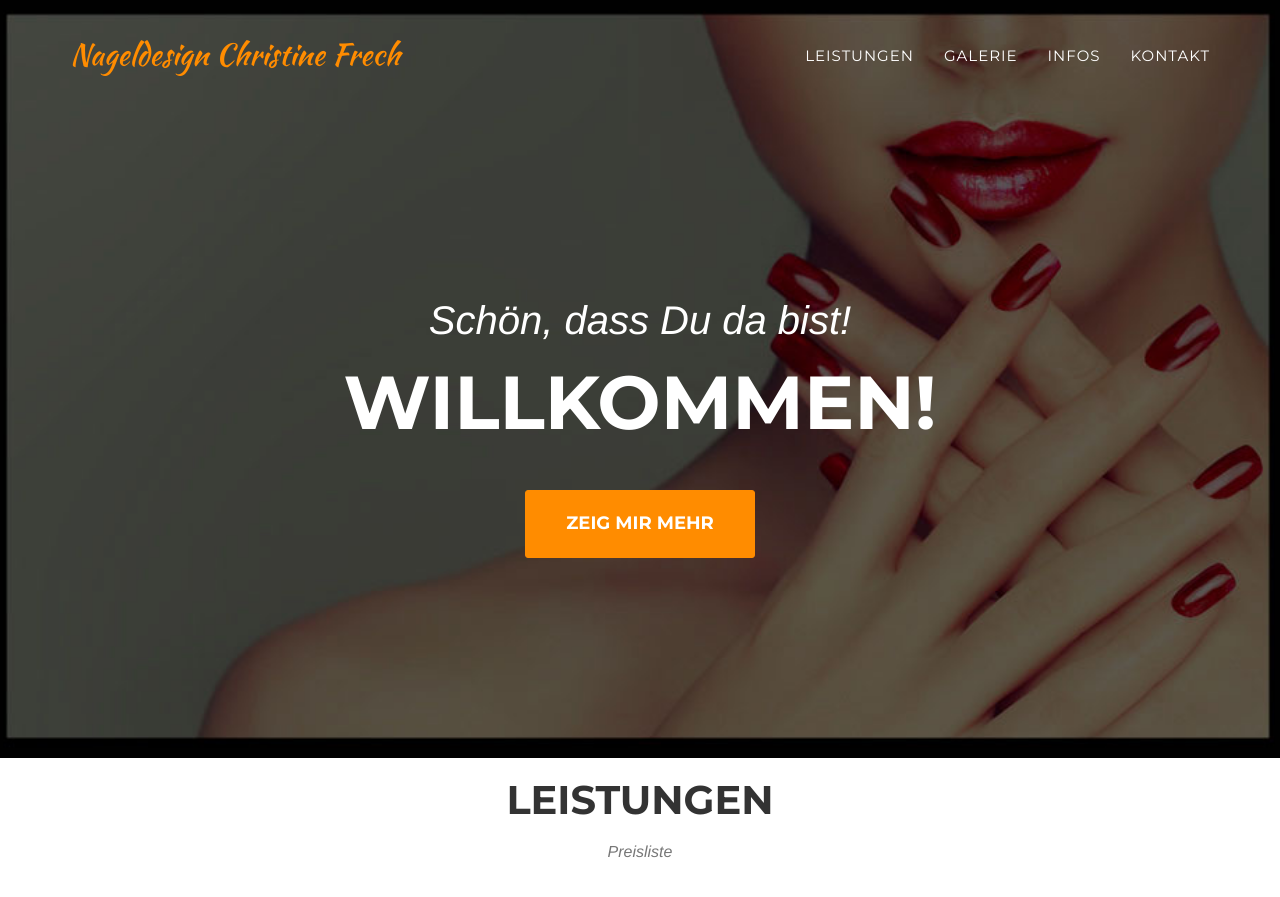
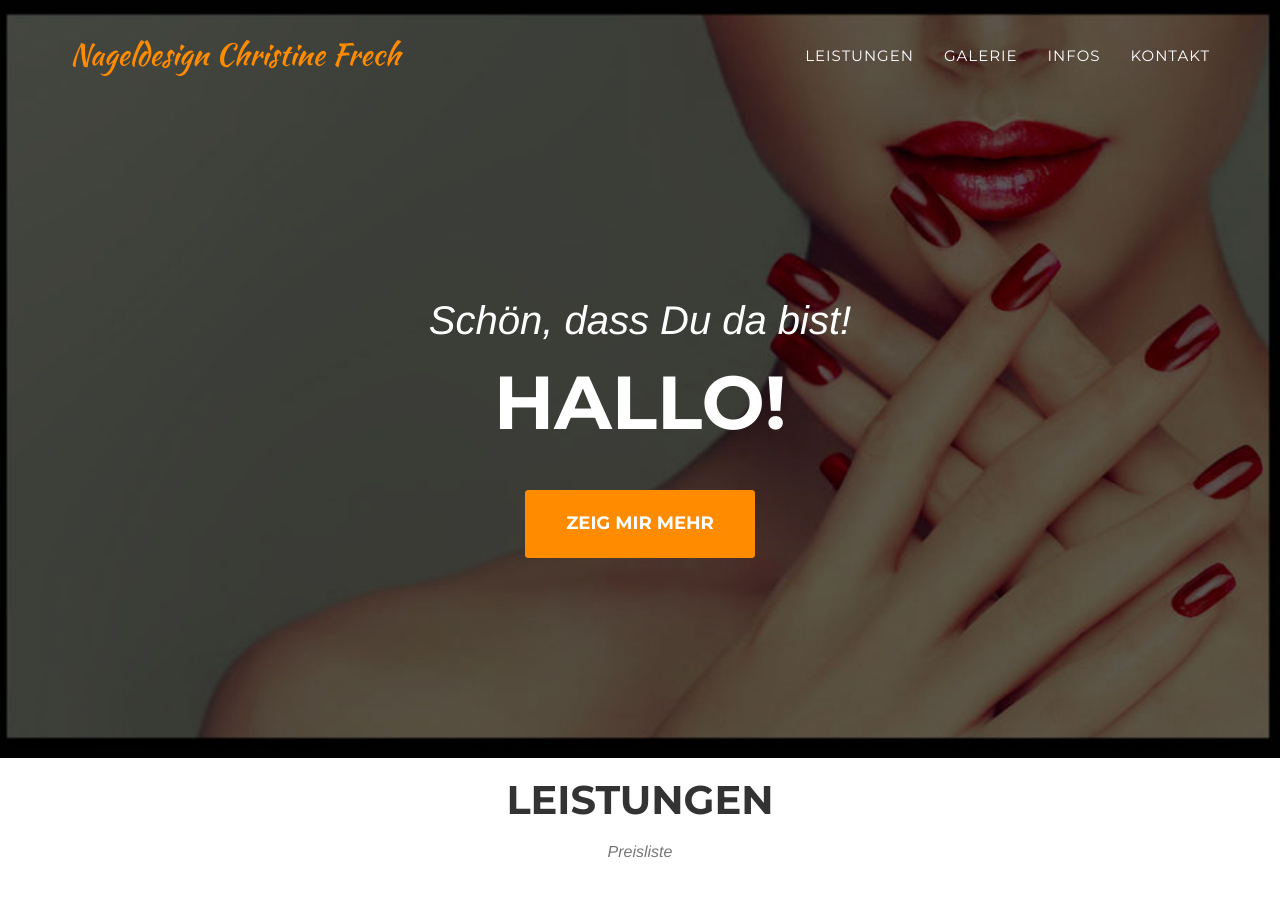
Before and after one commit to nageldesign-christinefrech/nageldesign-christinefrech.github.io, a Jekyll site: the page built from index.html, in a window 1280 px wide and 900 px high. Shown: the top 897 px of the window. Built offline with Jekyll 4.4.1, drawn with Linux system fonts in a browser that asks for light colours; some web fonts are replaced.

Commit message:
test css

```diff
--- a/_includes/head.html
+++ b/_includes/head.html
@@ -1,7 +1,7 @@
 <head>
     <meta charset="utf-8">
     <title>{% if page.title %}{{ page.title }}{% else %}{{ site.title }}{% endif %}</title>
-	<meta name="viewport" content="width=device-width, initial-scale=1, maximum-scale=1, shrink-to-fit=no">
+	<meta name="viewport" content="width=device-width, initial-scale=1, maximum-scale=1, minimum-scale=1,shrink-to-fit=no">
     <meta name="description" content="{{ site.description }}">
     <link rel="canonical" href="{{ page.url | replace:'index.html','' | prepend: site.baseurl | prepend: site.url }}">
 	<link rel="shortcut icon" type="image/png" href="favicon.png">
--- a/_includes/header.html
+++ b/_includes/header.html
@@ -45,7 +45,7 @@
         <div class="container">
             <div class="intro-text">
                 <div class="intro-lead-in">Schön, dass Du da bist!</div>
-                <div class="intro-heading">Willkommen!</div>
+                <div class="intro-heading">Hallo!</div>
                 <a href="#services" class="page-scroll btn btn-xl">Zeig mir mehr</a>
             </div>
         </div>
```
